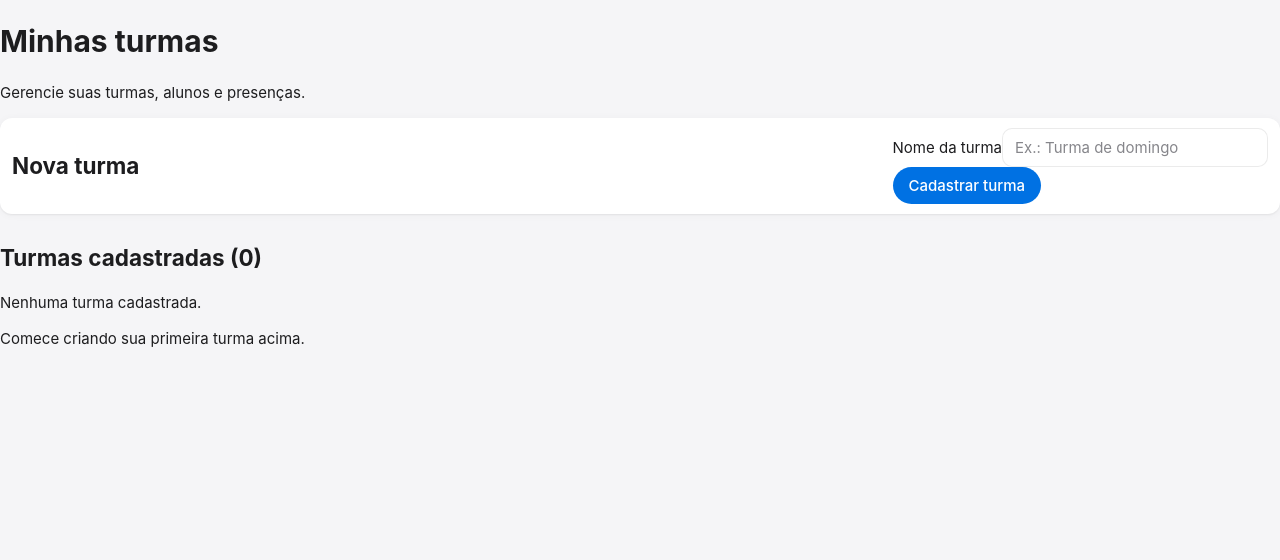
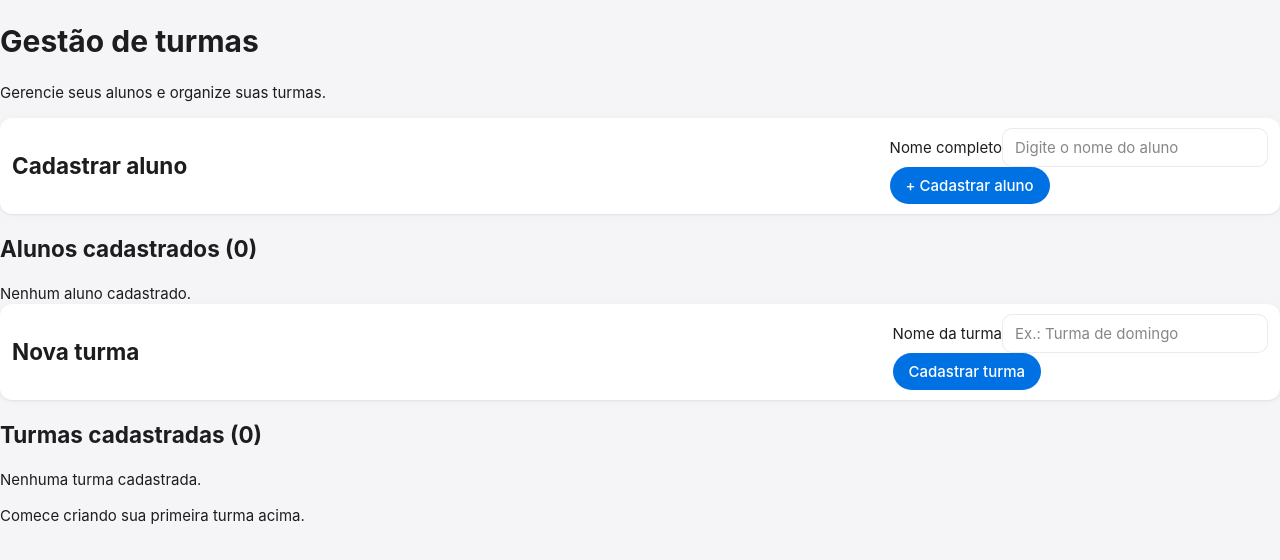
Before and after one commit to marcos-vieira-7/my-task, a React (Vite) app: page / in a window 1280 px wide. Shown: the top 560 px of the page. Built offline with nearby package versions, Linux system fonts and the light colour scheme; the HTML template or start-up script is replaced by a standard one.

Commit message:
feature: aluno e turmas

```diff
--- a/src/App.jsx
+++ b/src/App.jsx
@@ -2,10 +2,17 @@
 import { useState } from "react";
 import TurmaForm from "./components/TurmaForm";
 import TurmaList from "./components/TurmaList";
+import AlunoForm from "./components/AlunoForm";
+import AlunoList from "./components/AlunoList";
 
 export default function App() {
 
+  const [alunos, setAlunos] = useState([]);
   const [turmas, setTurmas] = useState([]);
+
+  function adicionarAluno(novoAluno) {
+    setAlunos((atuais) => [...atuais, novoAluno]);
+  }
 
   function adicionarTurma(novaTurma) {
     setTurmas((turmasAtuais) => [
@@ -17,21 +24,41 @@ export default function App() {
   return (
     <main className="app-container">
       <header className="page-header">
-        <h1 className="page-title">Minhas turmas</h1>
+        <h1 className="page-title">Gestão de turmas</h1>
         <p className="page-description">
-          Gerencie suas turmas, alunos e presenças.
+          Gerencie seus alunos e organize suas turmas.
         </p>
       </header>
 
-      <TurmaForm onAdicionarTurma={adicionarTurma} />
+      <section>
+        <AlunoForm onAdicionarAluno={adicionarAluno} />
 
-      <section style={{ marginTop: "28px" }}>
-        <h2 className="card-title">
-          Turmas cadastradas ({turmas.length})
-        </h2>
+        <div className="section-spacing">
+          <h2 className="card-title">
+            Alunos cadastrados ({alunos.length})
+          </h2>
 
-        <TurmaList turmas={turmas} />
+          <AlunoList alunos={alunos} />
+        </div>
       </section>
+
+      <section className="section-spacing">
+        <TurmaForm onAdicionarTurma={adicionarTurma} />
+
+        <div className="section-spacing">
+          <h2 className="card-title">
+            Turmas cadastradas ({turmas.length})
+          </h2>
+
+          <TurmaList
+            turmas={turmas}
+            onSelecionarTurma={(id) =>
+              console.log("Turma selecionada:", id)
+            }
+          />
+        </div>
+      </section>
+
     </main>
   );
 }
--- a/src/components/AlunoForm.jsx
+++ b/src/components/AlunoForm.jsx
@@ -0,0 +1,50 @@
+
+import { useState } from "react";
+
+export default function AlunoForm({ onAdicionarAluno }) {
+  const [nome, setNome] = useState("");
+
+  function handleSubmit(event) {
+    event.preventDefault();
+
+    const nomeFormatado = nome.trim();
+
+    if (!nomeFormatado) return;
+
+    onAdicionarAluno({
+      id: crypto.randomUUID(),
+      nome: nomeFormatado,
+      ativo: true,
+    });
+
+    setNome("");
+  }
+
+  return (
+    <section className="card">
+      <h2 className="card-title">Cadastrar aluno</h2>
+
+      <form onSubmit={handleSubmit}>
+        <div className="form-group">
+          <label className="form-label" htmlFor="nomeAluno">
+            Nome completo
+          </label>
+
+          <input
+            className="form-input"
+            id="nomeAluno"
+            type="text"
+            placeholder="Digite o nome do aluno"
+            value={nome}
+            onChange={(event) => setNome(event.target.value)}
+            required
+          />
+        </div>
+
+        <button className="btn btn-primary" type="submit">
+          + Cadastrar aluno
+        </button>
+      </form>
+    </section>
+  );
+}
--- a/src/components/AlunoList.jsx
+++ b/src/components/AlunoList.jsx
@@ -0,0 +1,35 @@
+
+
+export default function AlunoList({ alunos }) {
+  if (alunos.length === 0) {
+    return (
+      <div className="empty-state">
+        Nenhum aluno cadastrado.
+      </div>
+    );
+  }
+
+  return (
+    <div className="list">
+      {alunos.map((aluno) => (
+        <article className="list-item" key={aluno.id}>
+          <div className="student-info">
+            <div className="student-avatar">
+              {aluno.nome.charAt(0).toUpperCase()}
+            </div>
+
+            <div>
+              <h3 className="list-item-title">
+                {aluno.nome}
+              </h3>
+
+              <p className="text-muted">
+                {aluno.ativo ? "Aluno ativo" : "Aluno inativo"}
+              </p>
+            </div>
+          </div>
+        </article>
+      ))}
+    </div>
+  );
+}
```
Also changed, not shown: src/components/Menu.jsx (+26 -0 lines).
